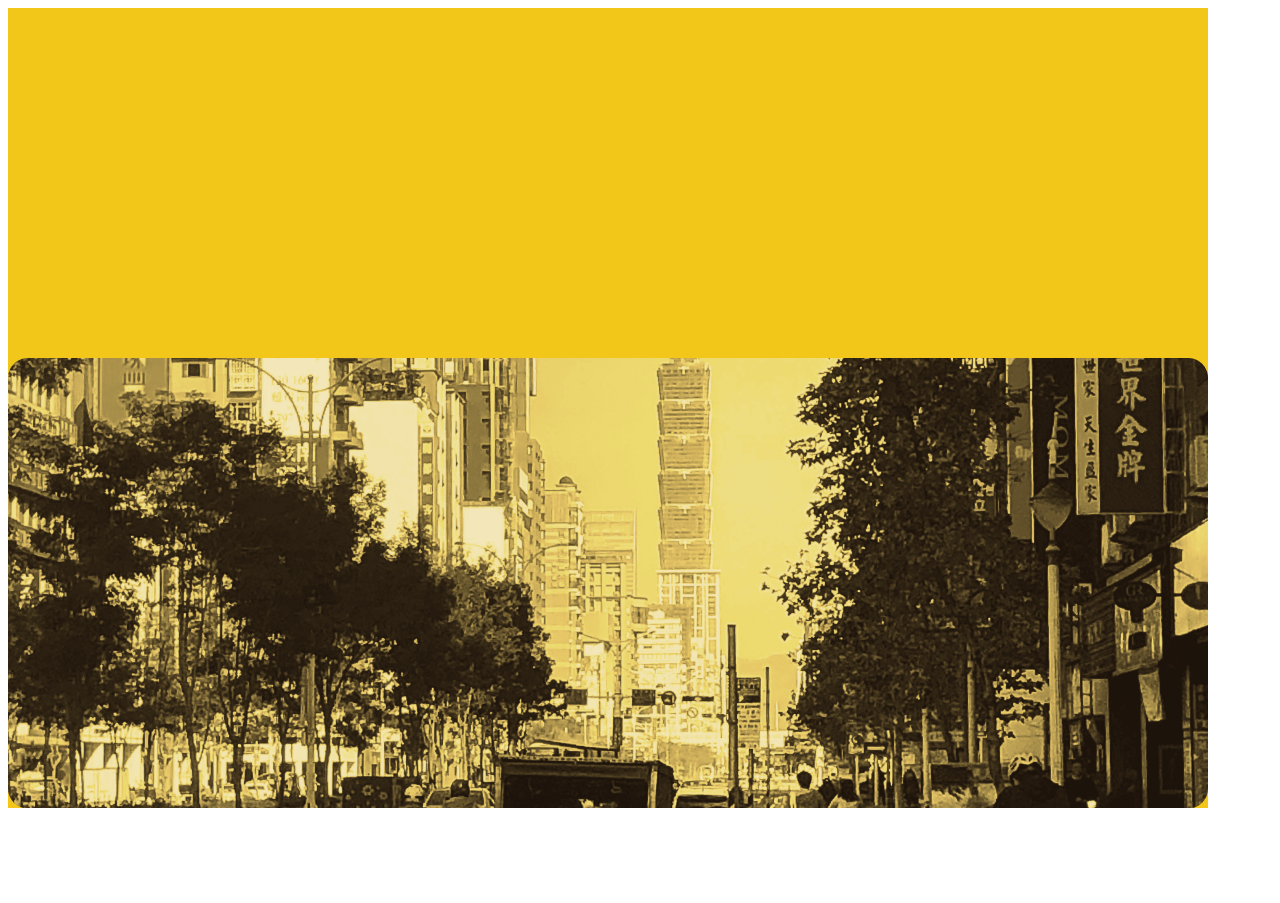
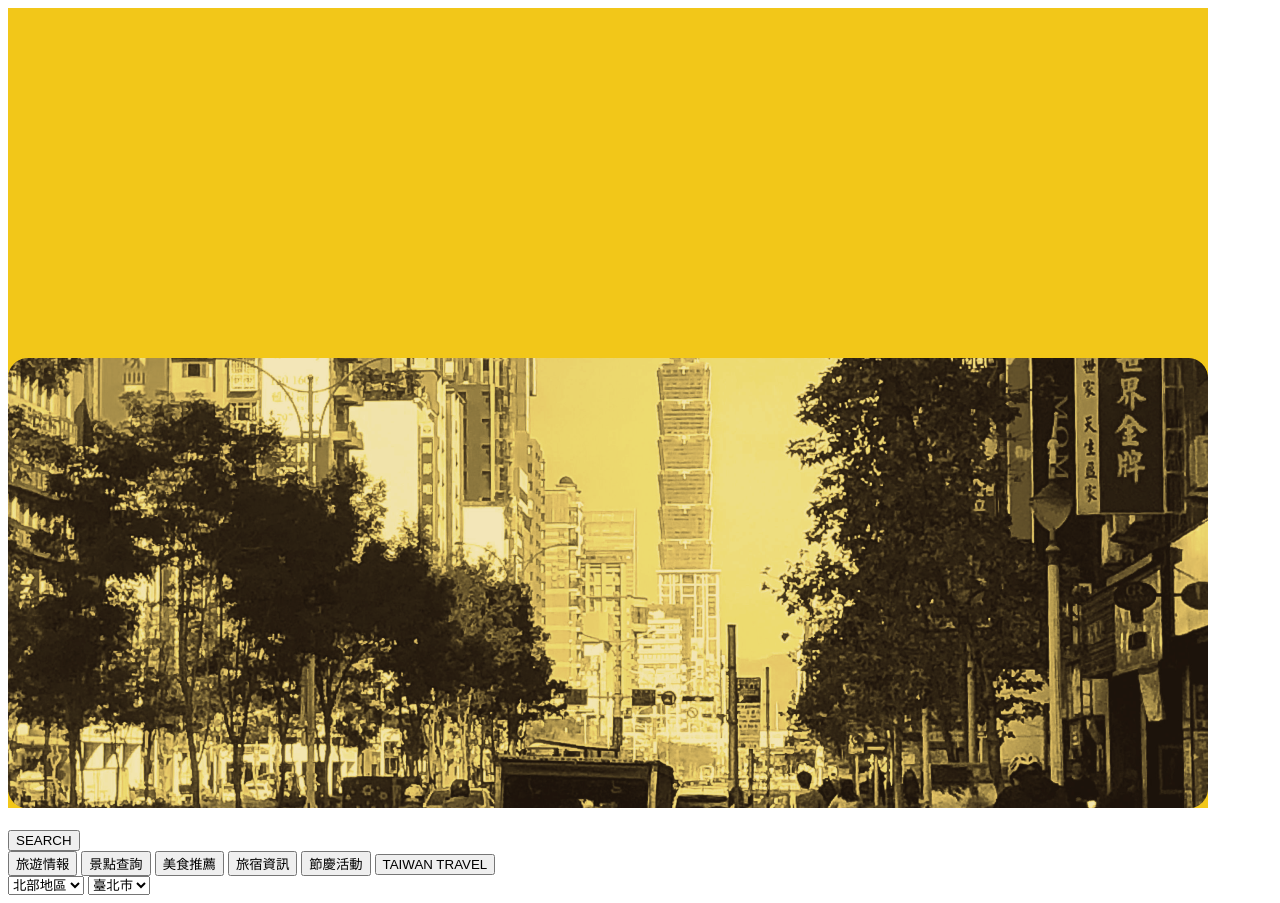
Before and after one commit to Agarie11/Agarie11.github.io, a plain HTML site: page index.html in a window 1280 px wide. Before the commit the page ends 820 px from the top, so only its background shows below. Drawn offline with Linux system fonts and the light colour scheme.

Commit message:
Update index.html

```diff
--- a/index.html
+++ b/index.html
@@ -2,9 +2,45 @@
 <html>
    <meta charset="UTF-8">
   <link rel="stylesheet" type="text/css" href="style.css">
-  <body>
-    <div class = "background">
-      <img src="bg.png">
-    </div>
-  </body>
+    <body>
+        <div class="background">
+            <img src="bg.png">
+        </div>
+      <div class="background2">
+            <img src="">
+        </div>
+      <div class="search">
+      </div>
+        <button type="button" id="search">
+            SEARCH
+        </button>
+
+
+        <div class="menulist">
+            <input type="button" value="旅遊情報" class="bb" " />
+            <input type="button" value="景點查詢" class="bb" " />
+            <input type="button" value="美食推薦" class="bb" " />
+            <input type="button" value="旅宿資訊" class="bb" " />
+            <input type="button" value="節慶活動" class="bb" " />
+            <input type="button" value="TAIWAN TRAVEL" class="TR" " />
+
+        </div>
+      <form>
+            <select id="place" onchange="change(this.index)"></select>
+            <select id="town"></select>
+     </form>
+
+<script type="text/javascript">
+  var town = ['臺北市'];
+    var inner ="";
+    inner = inner+'<option value=i>'+town+'</option>';
+    var Selecttown = document.getElementById("town");
+    Selecttown.innerHTML = inner;
+  var places=['北部地區'];
+    var Selectplace=document.getElementById("place");
+    var inner2="";
+    inner2 = inner2 + '<option value=i>' + places + '</option>';
+    Selectplace.innerHTML=inner2;
+</script>
+</body>
 </html>
```
